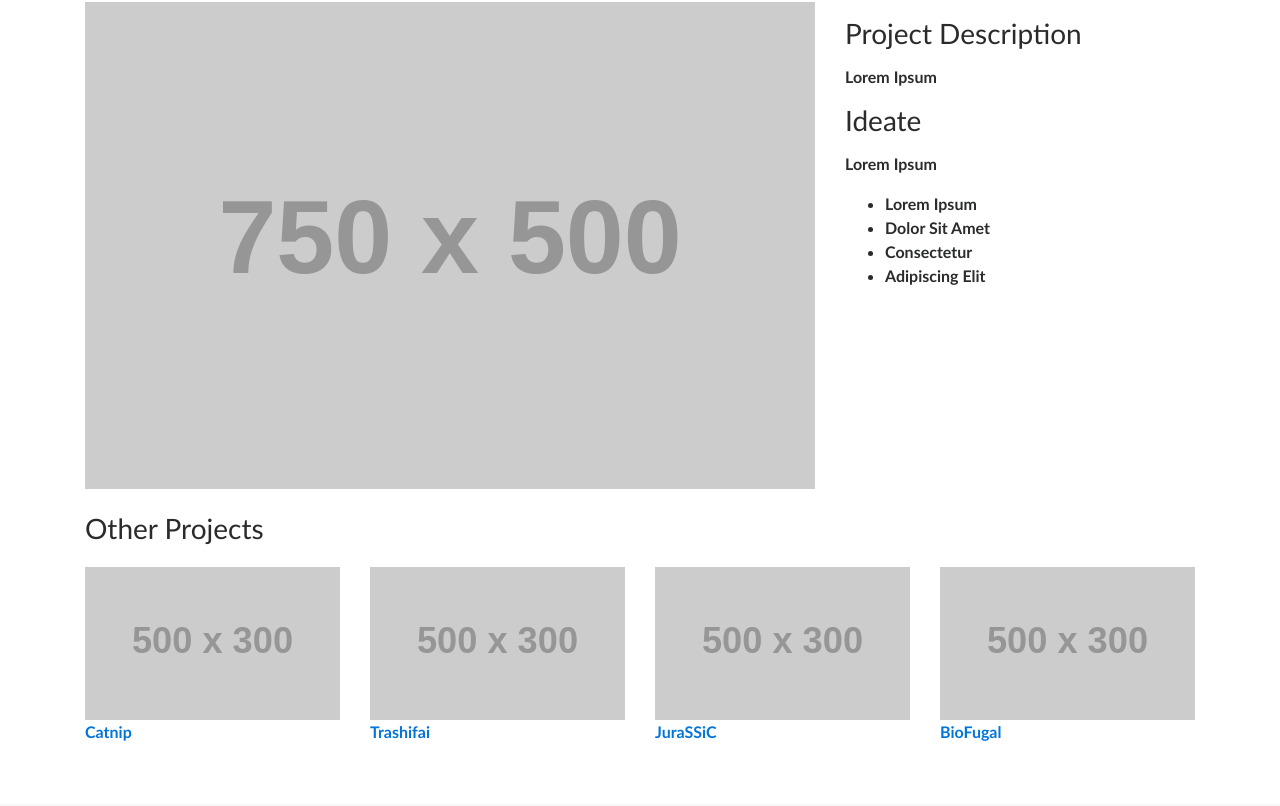
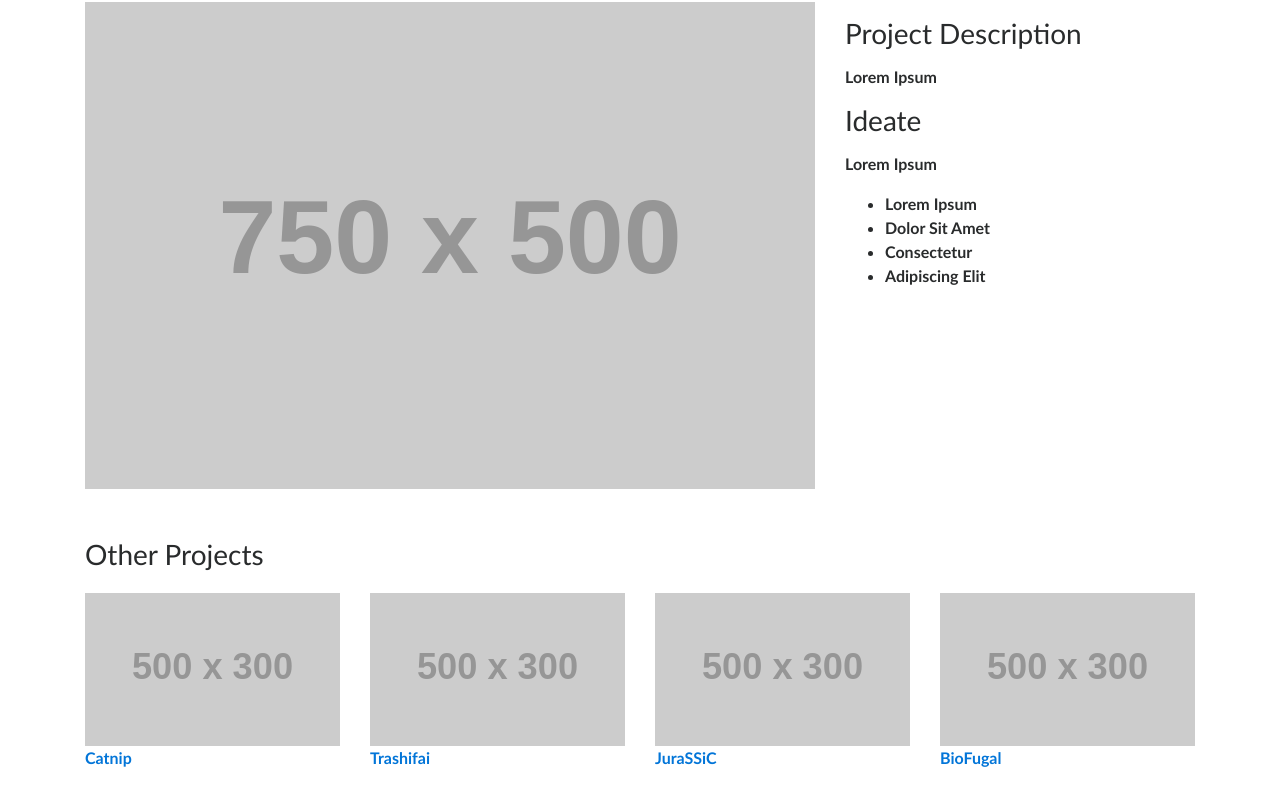
Before and after one commit to JnusK/JnusK.github.io, a website: page projects/cot.html in a window 1280 px wide. Shown: the part 146-952 px from the top of the page. Drawn offline with Linux system fonts and the light colour scheme; placeholder pictures from the web are drawn by us.

Commit message:
added more margin to each row

```diff
--- a/projects/css/portfolio-item.css
+++ b/projects/css/portfolio-item.css
@@ -26,5 +26,5 @@ p.copyright {
 }
 
 .row {
-	margin-bottom: 20px;
+	margin-bottom: 50px;
 }
```
